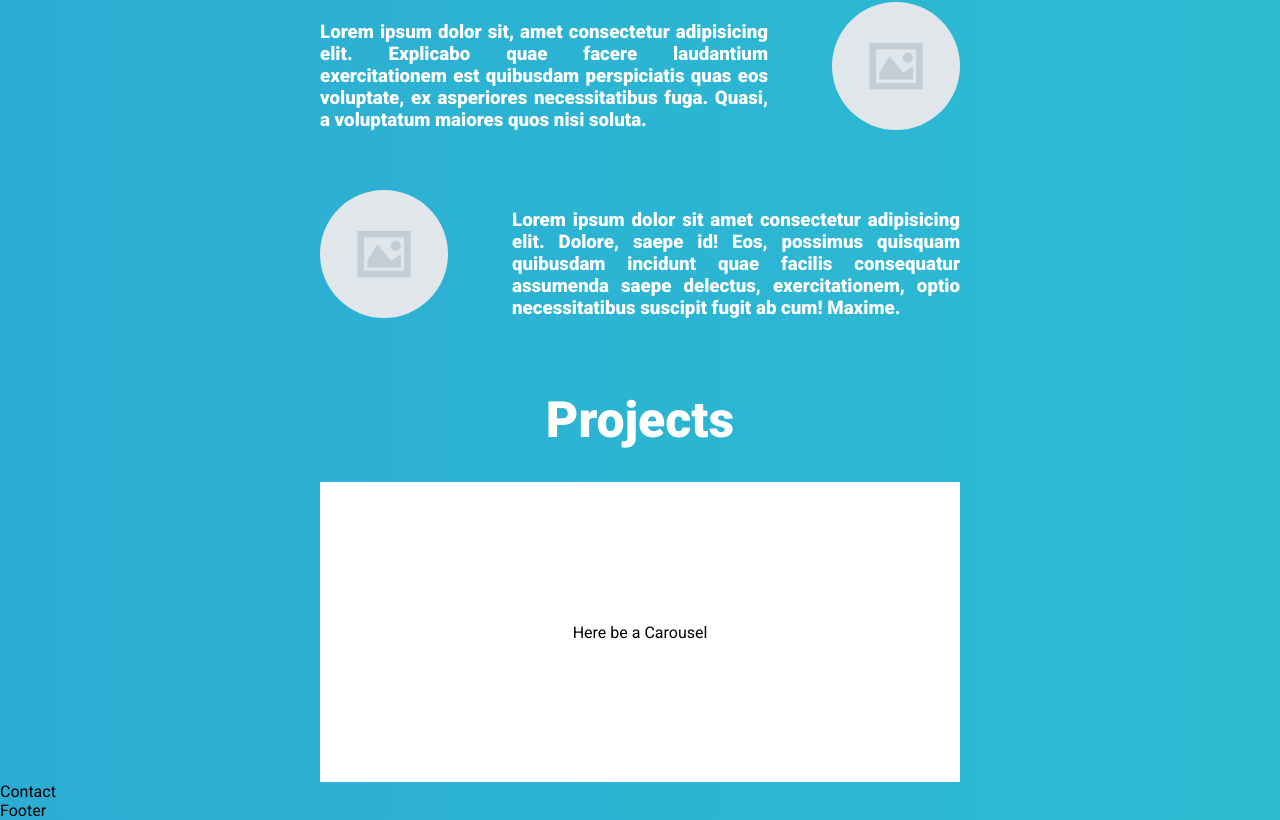
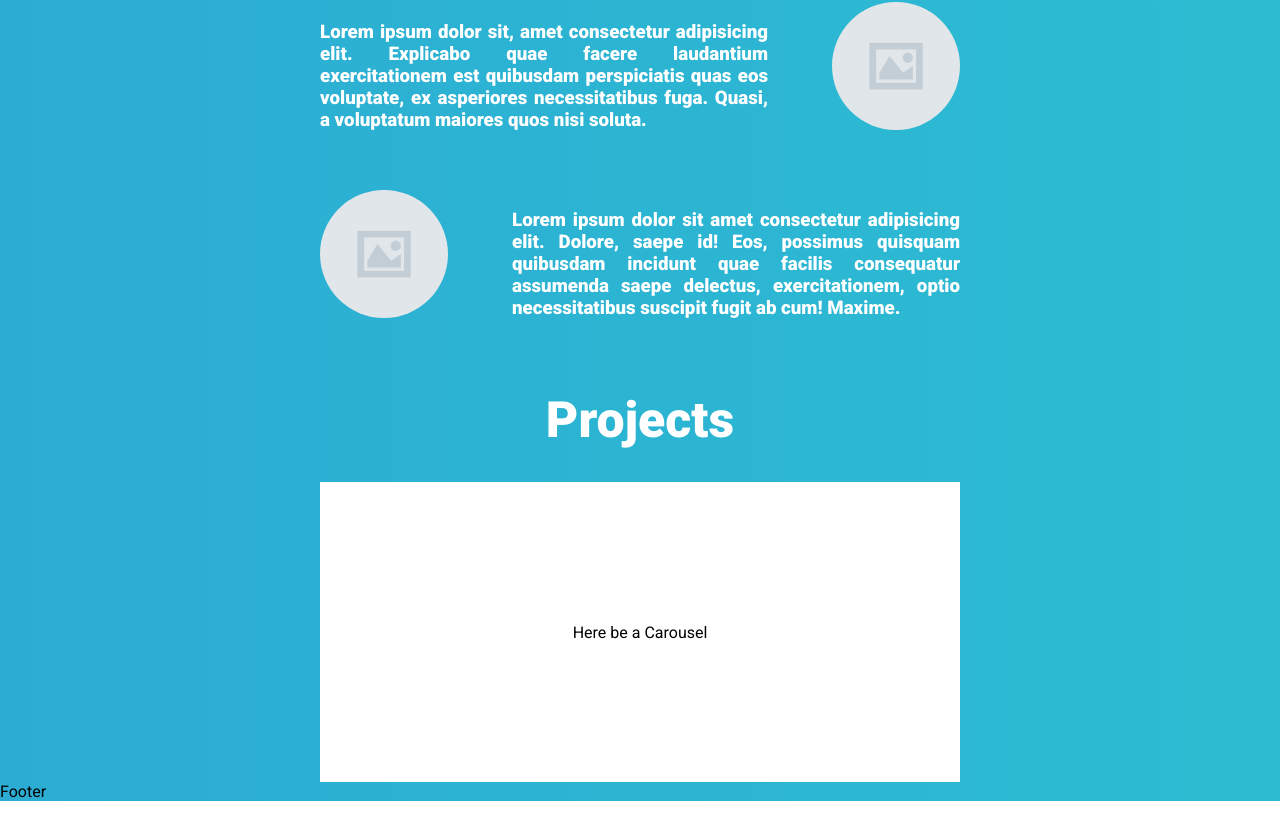
Before and after one commit to NovumChaldea/persona, a React (Create React App) app: page / in a window 1280 px wide. Shown: the part 507-1327 px from the top of the page. Built offline with nearby package versions, Linux system fonts and the light colour scheme.

Commit message:
First prototype of Contact module

```diff
--- a/src/components/Contact.jsx
+++ b/src/components/Contact.jsx
@@ -1,8 +1,10 @@
 import React from 'react'
+import styles from '../styles/Contact.module.css';
 
 const Contact = () => {
   return (
-    <div>Contact</div>
+    <div className={styles.structure}>
+    </div>
   )
 }
 
```
